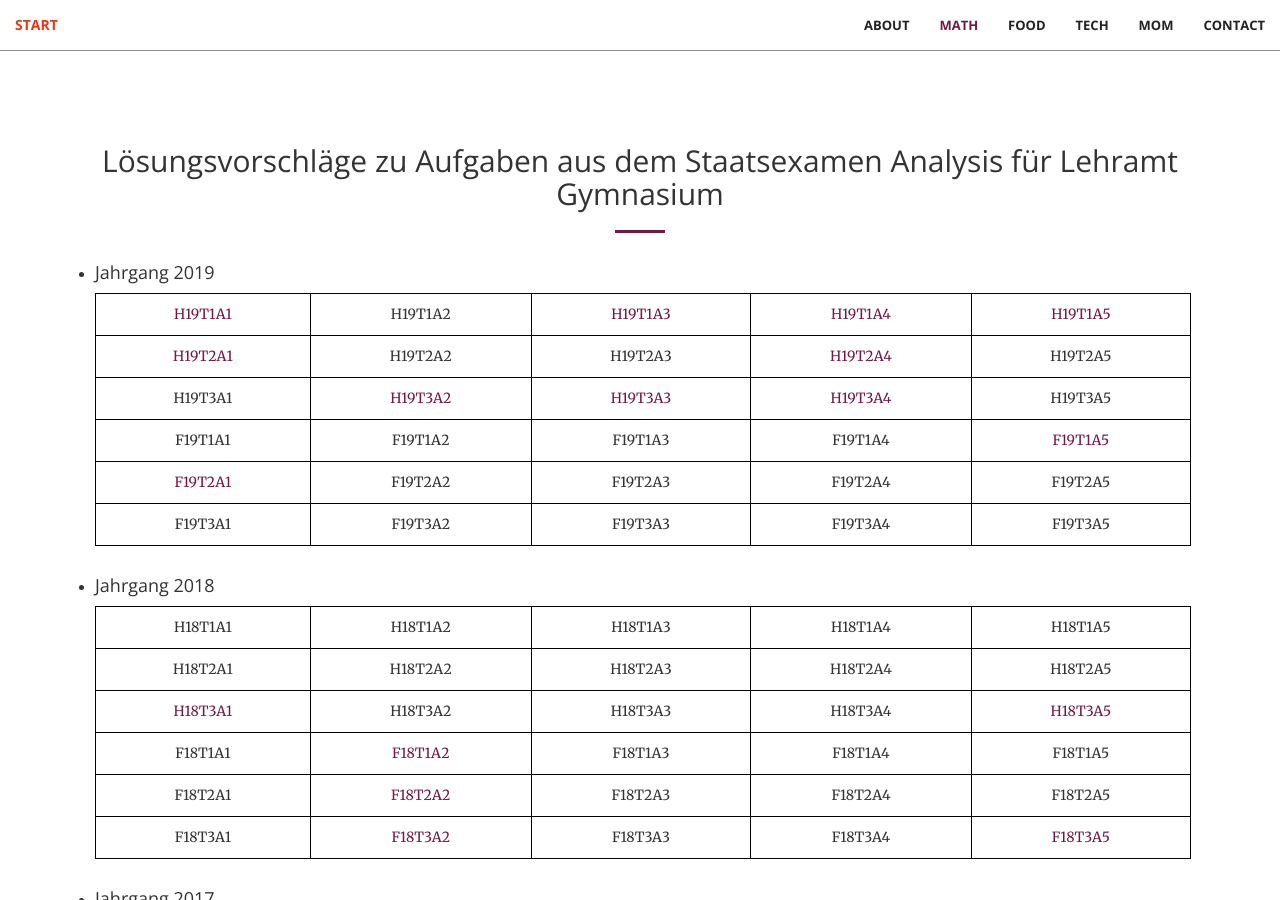
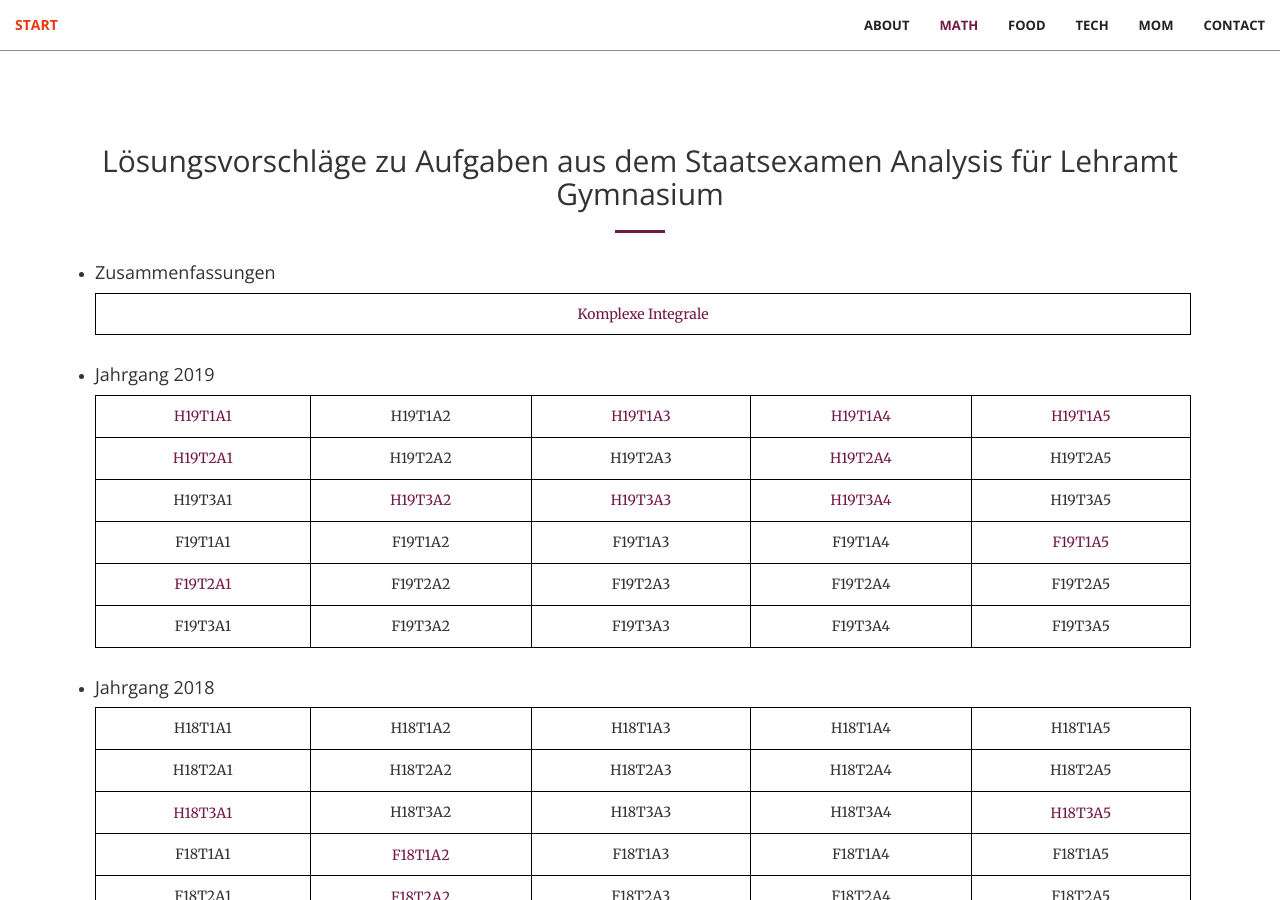
Before and after one commit to trabaldini/trabaldini.github.io, a Jekyll site: the page built from index.html, in a window 1280 px wide and 900 px high, scrolled down 1176 px. Built offline with Jekyll 4.4.1, drawn with Linux system fonts in a browser that asks for light colours.

Commit message:
adds math cheatsheet and new solutions

```diff
--- a/_includes/math.html
+++ b/_includes/math.html
@@ -11,6 +11,18 @@
         <div class="row">
             <ul class="math">
                 <li>
+                    <h4>Zusammenfassungen</h4>
+                    <table>
+                        <tbody>
+                            <tr>
+                                <td>
+                                    <a href="aufg/Komplexe_Integrale.pdf" target="_blank">Komplexe Integrale</a>
+                                </td>
+                            </tr>
+                        </tbody>
+                    </table>
+                </li>
+                <li>
                     <h4>Jahrgang 2019</h4>
                     <table>
                         <tbody>
```
Also changed, not shown: 5 other files.
